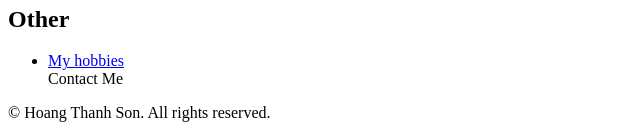
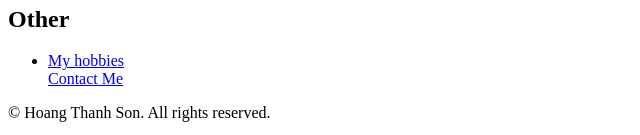
Before and after one commit to ThanhSon84/Capstone-Project-1-Online-Resume, a plain HTML site: page index.html in a window 1280 px wide. Shown: the part 999-1134 px from the top of the page, 0-640 px from the left. Drawn offline with Linux system fonts and the light colour scheme.

Commit message:
Fix HTML formatting and correct typos

```diff
--- a/index.html
+++ b/index.html
@@ -46,7 +46,7 @@
         <h2>Other</h2>
         <ul>
             <li><a href ="./hobbies.html">My hobbies</a></li>
-            <ii><a =href ="./contact.html">Contact Me</a></ii>
+            <ii><a href ="./contact.html">Contact Me</a></ii>
         </ul>
         <footer>
             <p>© Hoang Thanh Son. All rights reserved.</p>
```
